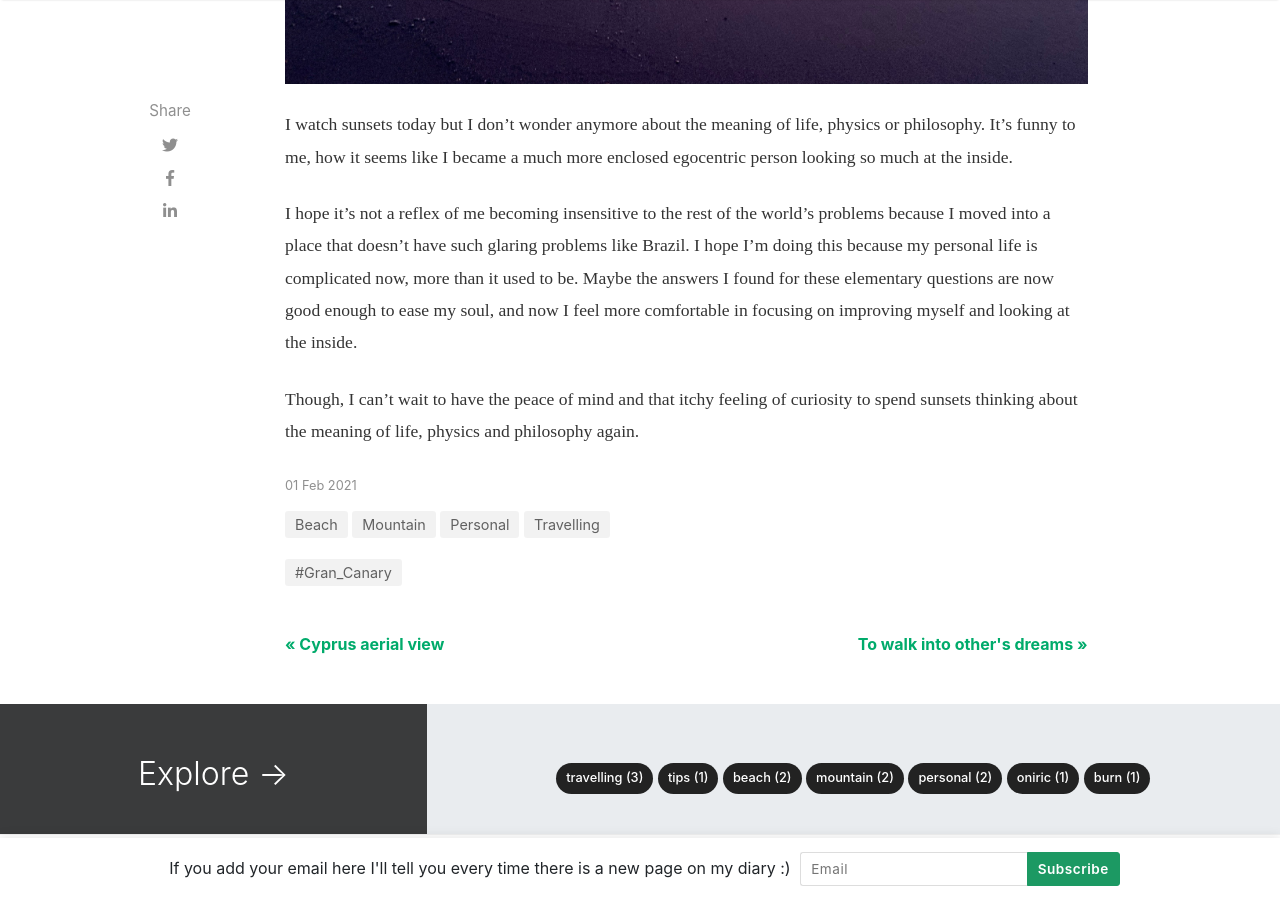
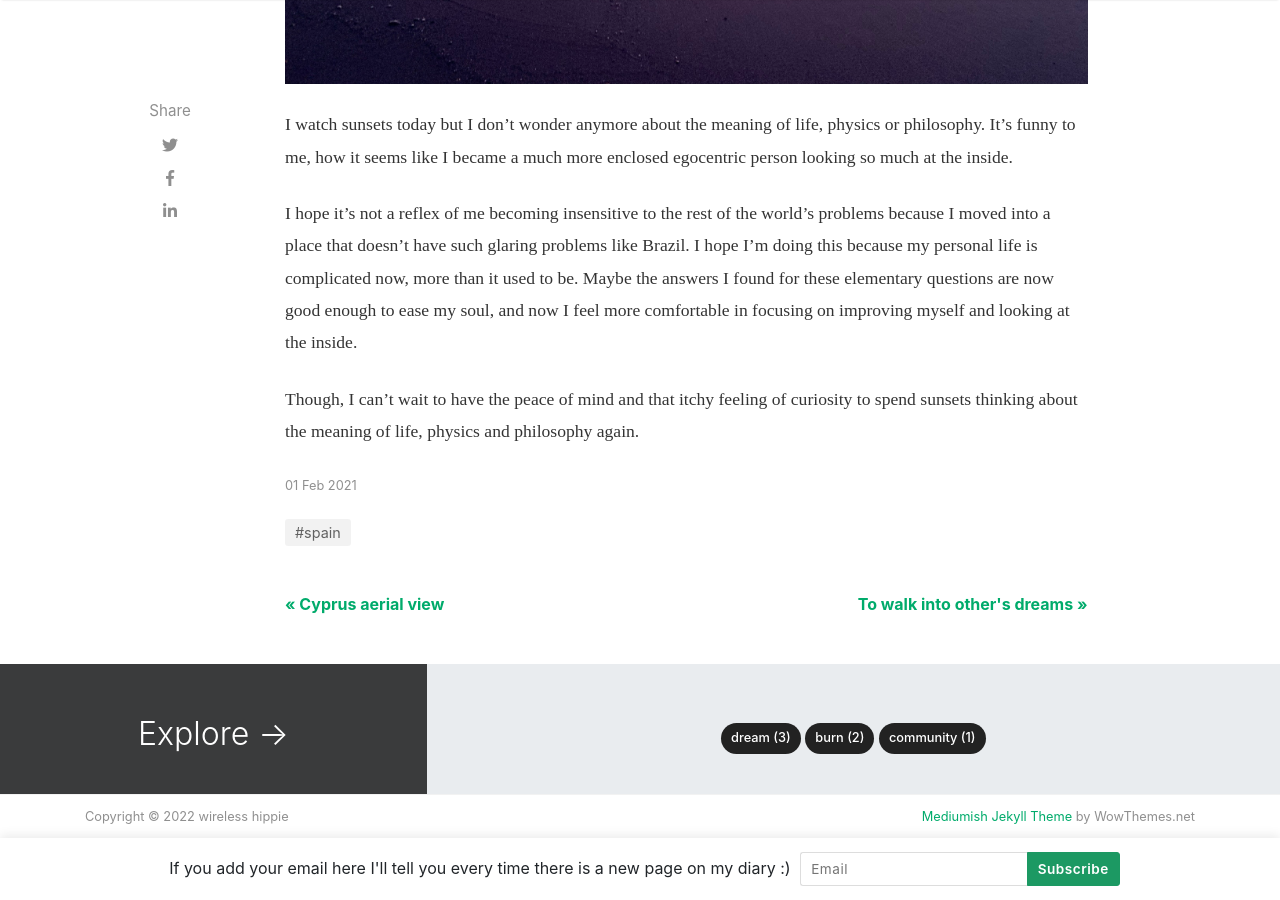
Before and after one commit to wireless-hippie/wireless-hippie.github.io, a Jekyll site: the page built from _posts/2021-02-01-tenerife-sunset.md, in a window 1280 px wide and 900 px high, scrolled down 4502 px. Built offline with Jekyll 4.4.1, drawn with Linux system fonts in a browser that asks for light colours; nearby versions of some CDN libraries.

Commit message:
Improve tags + description

```diff
--- a/_posts/2021-01-02-cyprus-aerial-view.md
+++ b/_posts/2021-01-02-cyprus-aerial-view.md
@@ -2,8 +2,8 @@
 layout: post
 title: "Cyprus aerial view"
 author: mariana
-categories: Travelling Tips Beach Mountain
-tags: Cyprus Mediterranean Greek Beach Mountain Forest
+categories:
+tags: cyprus
 image: assets/images/cyprus/cyprus.JPEG
 description: "An overview over my month in Cyprus"
 featured: false
--- a/_posts/2021-02-01-tenerife-sunset.md
+++ b/_posts/2021-02-01-tenerife-sunset.md
@@ -2,8 +2,8 @@
 layout: post
 title: "A personal digression on sunsets: an illustrated book with Teneriffa's sunsets"
 author: mariana
-categories: Travelling Personal Beach Mountain
-tags: Gran_Canary
+categories:
+tags: spain
 image: assets/images/tenerife/0sunset.jpeg
 description: "A personal digression on sunsets: an illustrated book with Teneriffa's sunsets"
 featured: false
--- a/_posts/2021-03-09-to-walk-in-anothers-dream.md
+++ b/_posts/2021-03-09-to-walk-in-anothers-dream.md
@@ -2,7 +2,7 @@
 layout: post
 title: "To walk into other's dreams"
 author: mariana
-categories: Oniric Travelling Personal
+categories: dream
 tags: Gran_Canary
 image: assets/images/tenerife/white_door.jpeg
 description:
```
Also changed, not shown: _pages/about.md (+3 -3 lines), _posts/2021-07-30-burning-virgin.md (+2 -2 lines), _posts/2022-03-26-martian.md (+2 -2 lines), assets/images/mariana.png.
